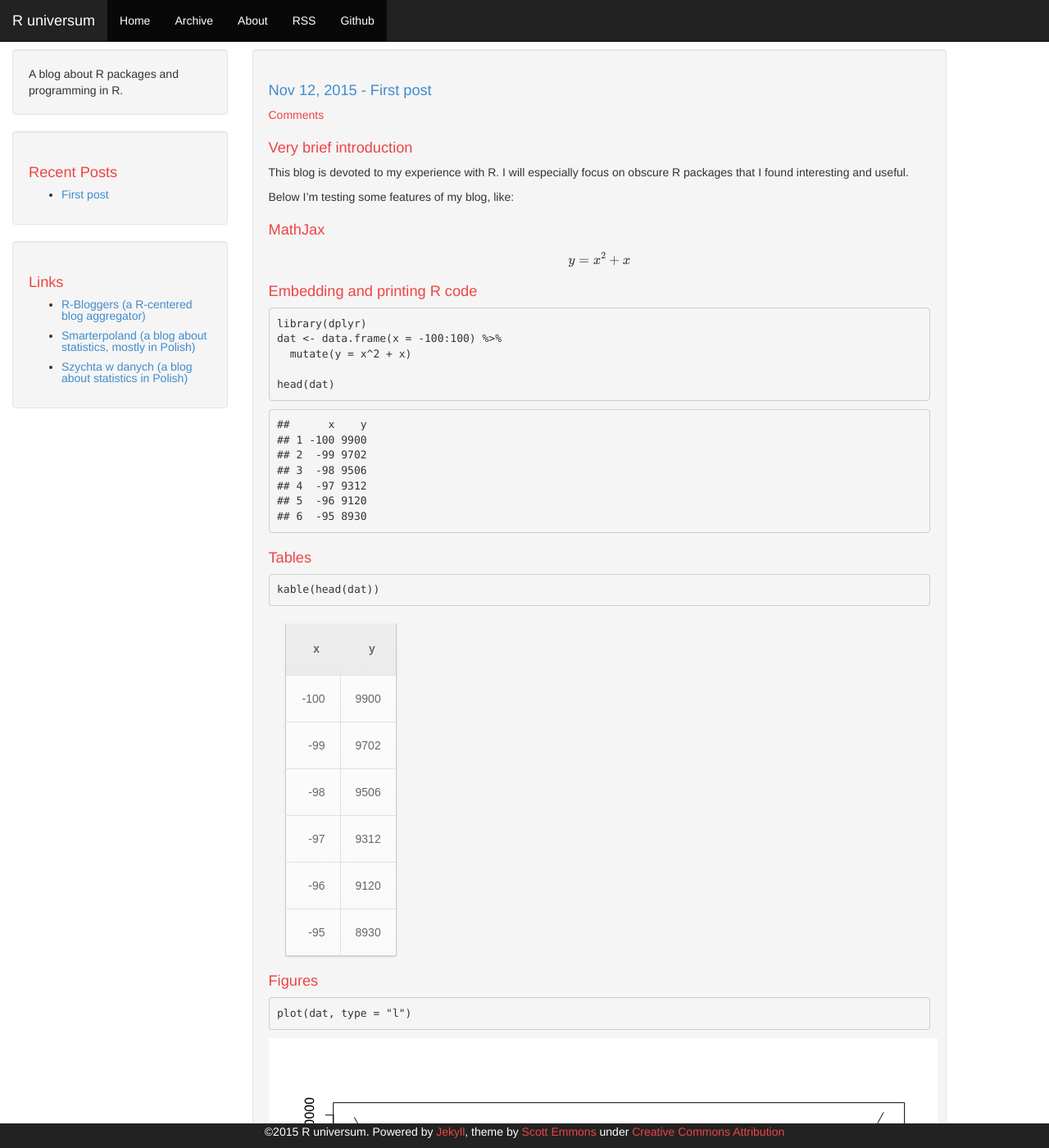
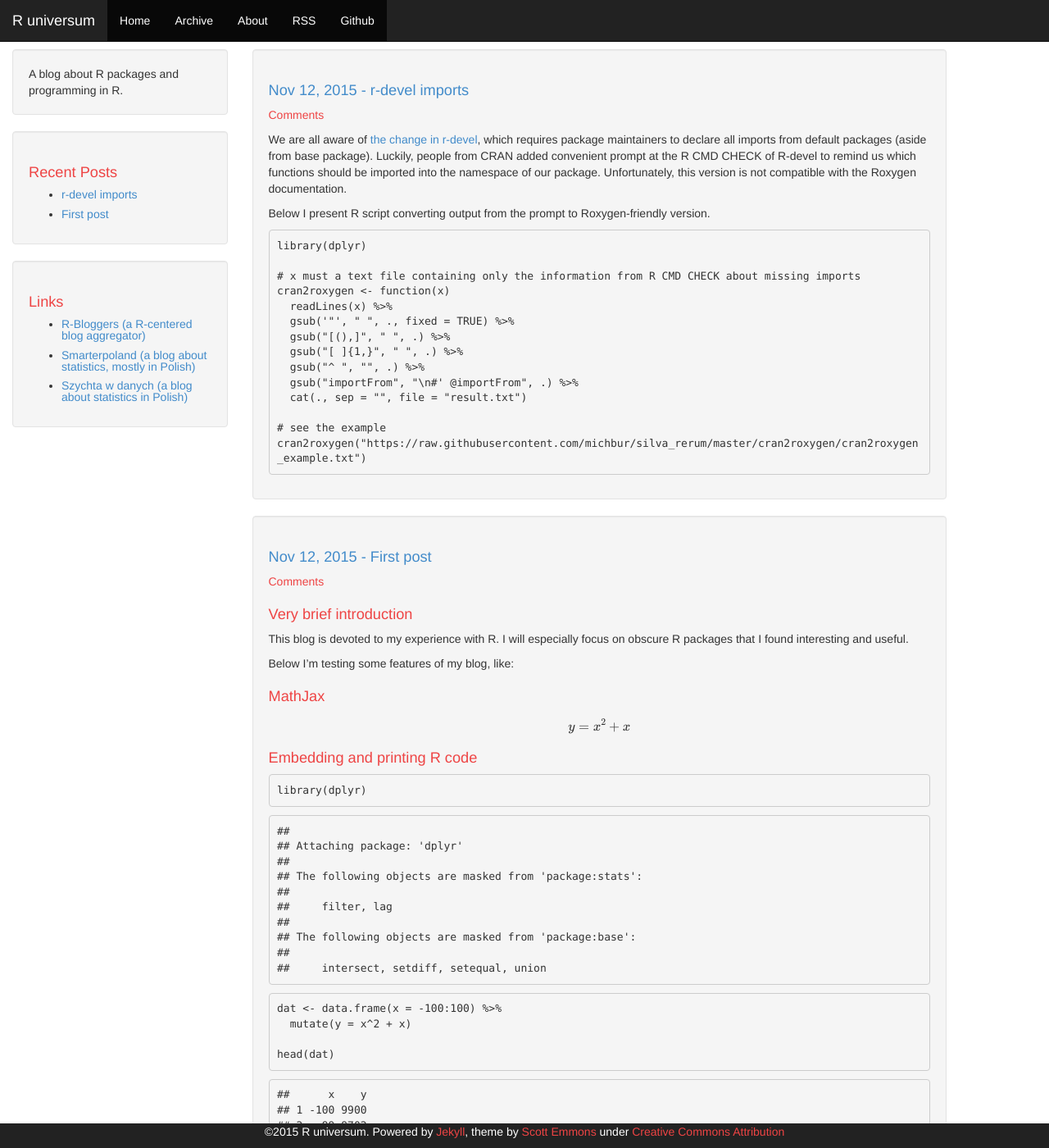
Before and after one commit to michbur/michbur.github.io, a Jekyll site: the page built from index.html, in a window 1280 px wide and 1400 px high. Shown: the whole window at 82% size. Built offline with Jekyll 4.4.1, drawn with Linux system fonts in a browser that asks for light colours; Markdown is read by kramdown in place of the engine named in the settings; formulas are drawn with MathJax 3; the list of posts is cut into pages by our own code; comment, search, counter and statistics services are not loaded.

Commit message:
added new post

```diff
--- a/_posts/2015-11-12-First-post.md
+++ b/_posts/2015-11-12-First-post.md
@@ -26,6 +26,26 @@ $$
 
 {% highlight r %}
 library(dplyr)
+{% endhighlight %}
+
+
+
+{% highlight text %}
+##
+## Attaching package: 'dplyr'
+##
+## The following objects are masked from 'package:stats':
+##
+##     filter, lag
+##
+## The following objects are masked from 'package:base':
+##
+##     intersect, setdiff, setequal, union
+{% endhighlight %}
+
+
+
+{% highlight r %}
 dat <- data.frame(x = -100:100) %>%
   mutate(y = x^2 + x)
 
--- /dev/null
+++ b/_posts/2015-12-16-R-devel-imports.md
@@ -0,0 +1,32 @@
+---
+title: "r-devel imports"
+author: "Michal Burdukiewicz"
+date: "2015-11-12 13:00:00"
+output: html_document
+layout: post
+comments: true
+categories:
+  - R
+---
+
+We are all aware of [the change in r-devel](http://developer.r-project.org/blosxom.cgi/R-devel/NEWS/2015/06/29#n2015-06-29), which requires package maintainers to declare all imports from default packages (aside from base package). Luckily, people from CRAN added convenient prompt at the R CMD CHECK of R-devel to remind us which functions should be imported into the namespace of our package. Unfortunately, this version is not compatible with the Roxygen documentation.
+
+Below I present R script converting output from the prompt to Roxygen-friendly version.
+
+
+{% highlight r %}
+library(dplyr)
+
+# x must a text file containing only the information from R CMD CHECK about missing imports
+cran2roxygen <- function(x)
+  readLines(x) %>%
+  gsub('"', " ", ., fixed = TRUE) %>%
+  gsub("[(),]", " ", .) %>%
+  gsub("[ ]{1,}", " ", .) %>%
+  gsub("^ ", "", .) %>%
+  gsub("importFrom", "\n#' @importFrom", .) %>%
+  cat(., sep = "", file = "result.txt")
+
+# see the example
+cran2roxygen("https://raw.githubusercontent.com/michbur/silva_rerum/master/cran2roxygen/cran2roxygen_example.txt")
+{% endhighlight %}
```
Also changed, not shown: rmd_posts/2015-12-16-R-devel-imports.Rmd (added, +31 -0 lines), images/2015-11-12-First-post/unnamed-chunk-3-1.svg, 1 other file.
